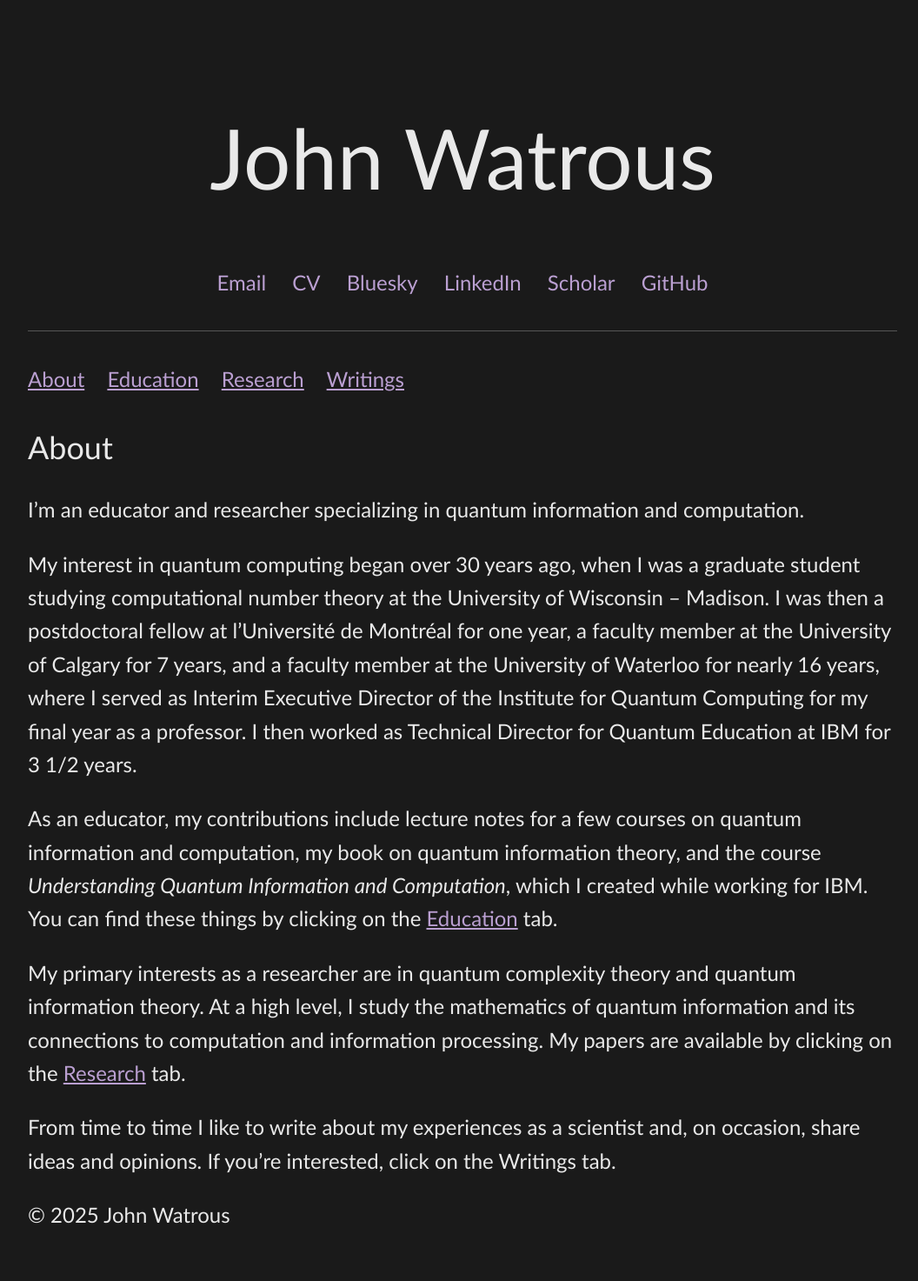
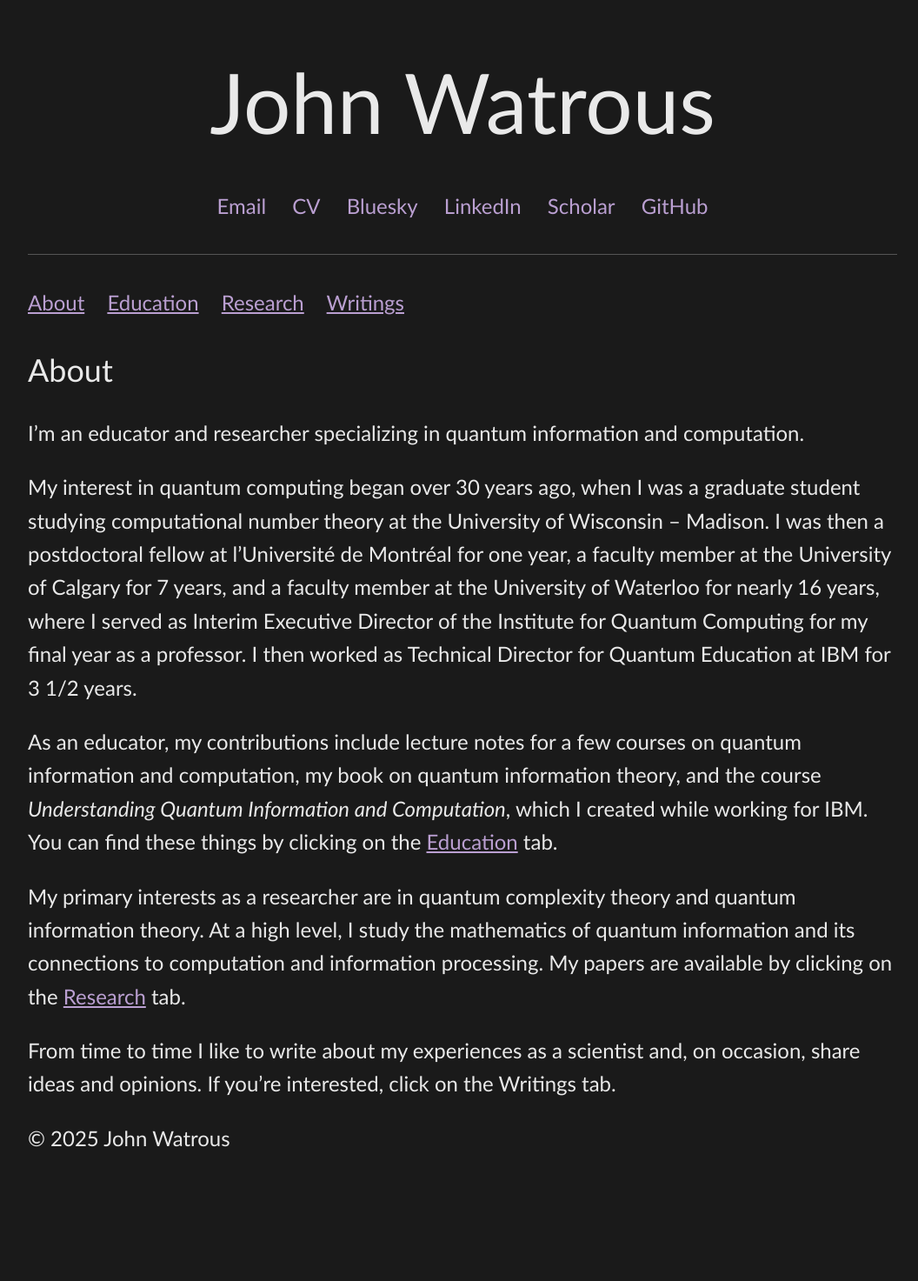
Before and after one commit to jhwatrous/jhwatrous.github.io, a Jekyll site: the page built from index.md, in a window 1280 px wide. Shown: the whole page at 87% size, without its empty margins (108-1164 px from the left). Built offline with Jekyll 4.4.1, drawn with Linux system fonts in a browser that asks for light colours; after the commit the page ends 1384 px from its top, so only the background shows below that.

Commit message:
Revising...

```diff
--- a/assets/css/simple-dark.css
+++ b/assets/css/simple-dark.css
@@ -24,7 +24,8 @@ h1, h2, h3 {
 
 header h1 {
     text-align: center;
-    margin-bottom: 0.5em;
+    margin-top: 0;
+    margin-bottom: 0.25em;
     font-size: 4em;
 }
 
```
